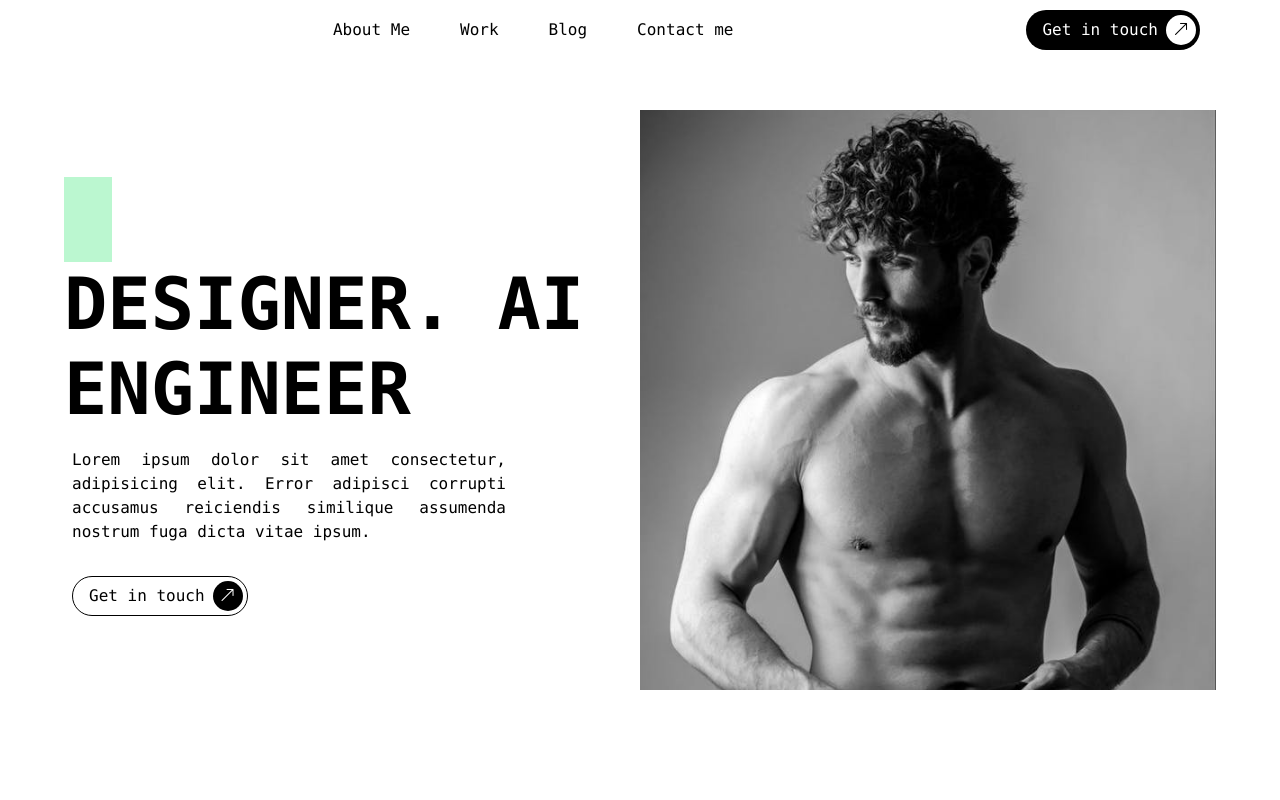
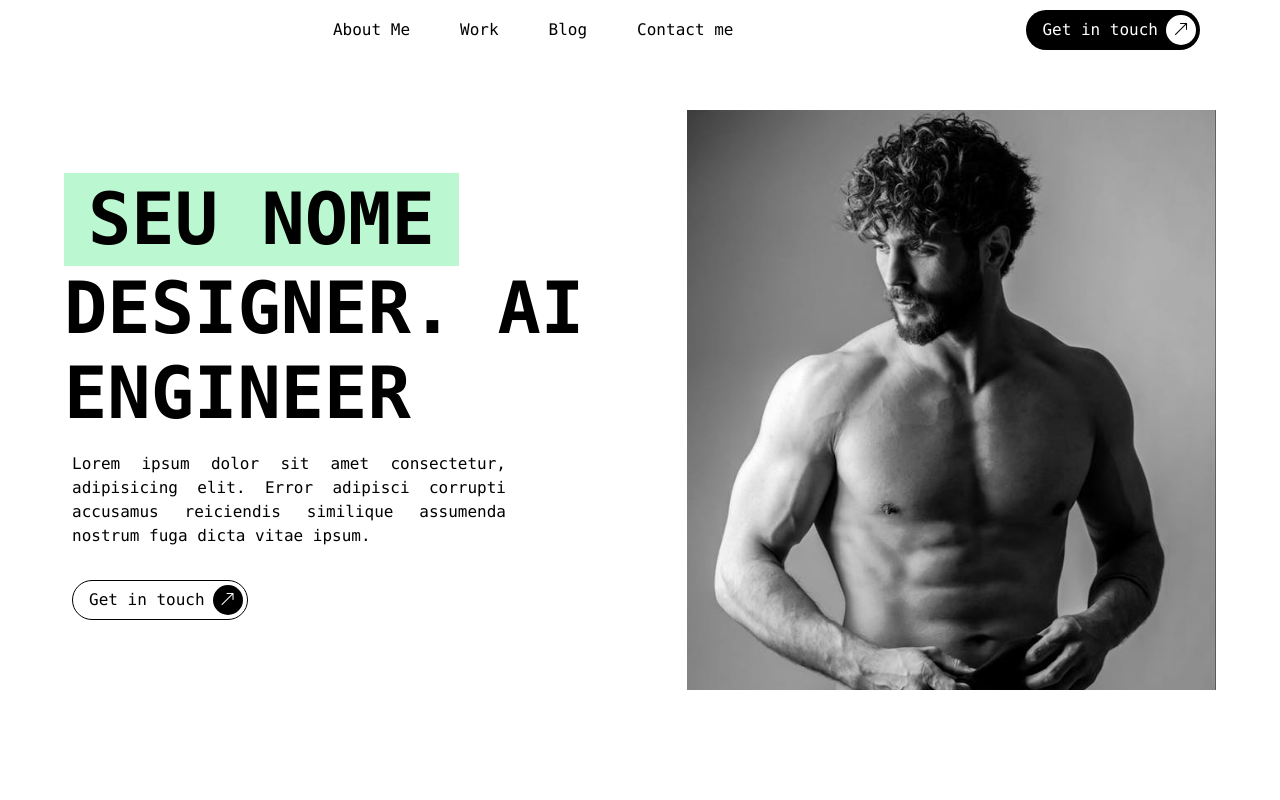
Before and after one commit to noniixxxds/portifolio, a website: page index.html in a window 1280 px wide. Shown: the top 800 px of the page. Drawn offline with nearby package versions, Linux system fonts and the light colour scheme.

Commit message:
Update index.html

```diff
--- a/index.html
+++ b/index.html
@@ -97,7 +97,7 @@
                         <span
                             class="reveal-hero-text tw-bg-green-200 tw-p-1 tw-px-6"
                         >
-                            <Seu Nome>
+                            Seu Nome
                         </span>
                         <br />
                         <span class="reveal-hero-text">
```
